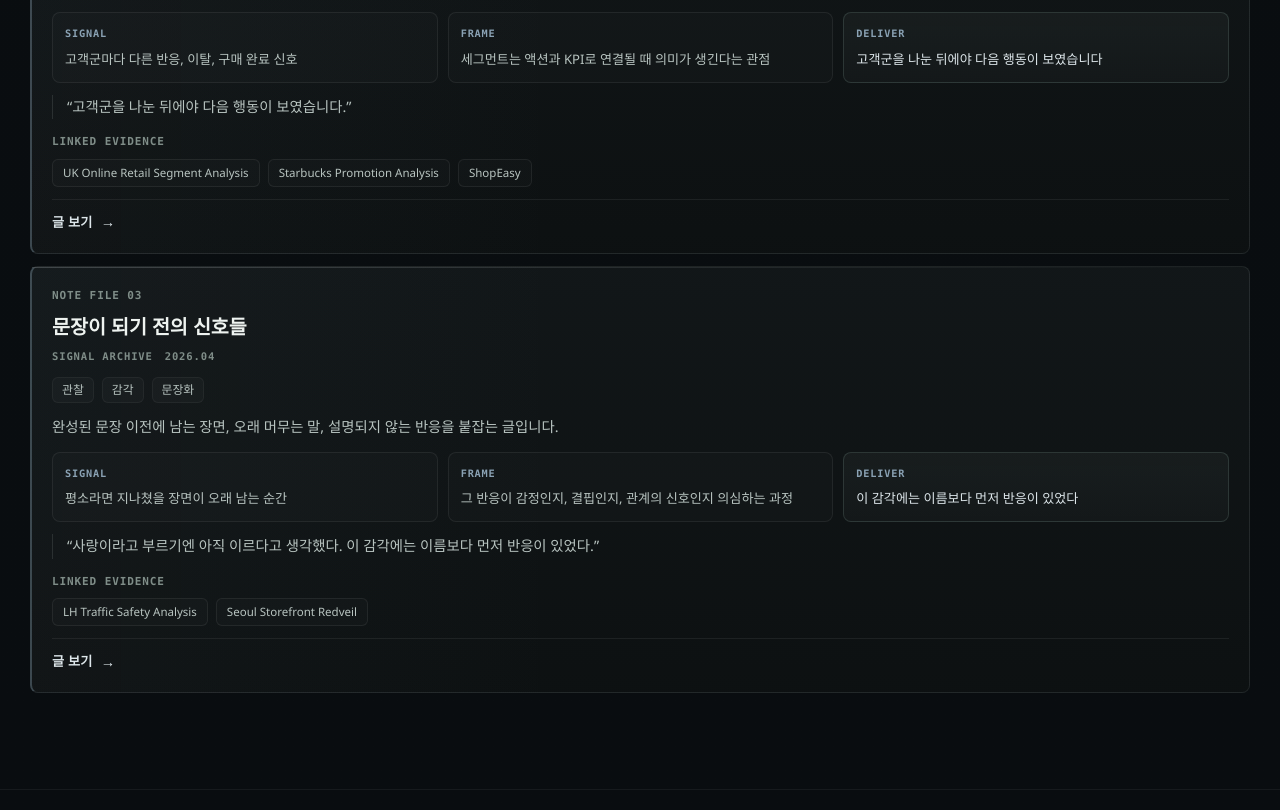
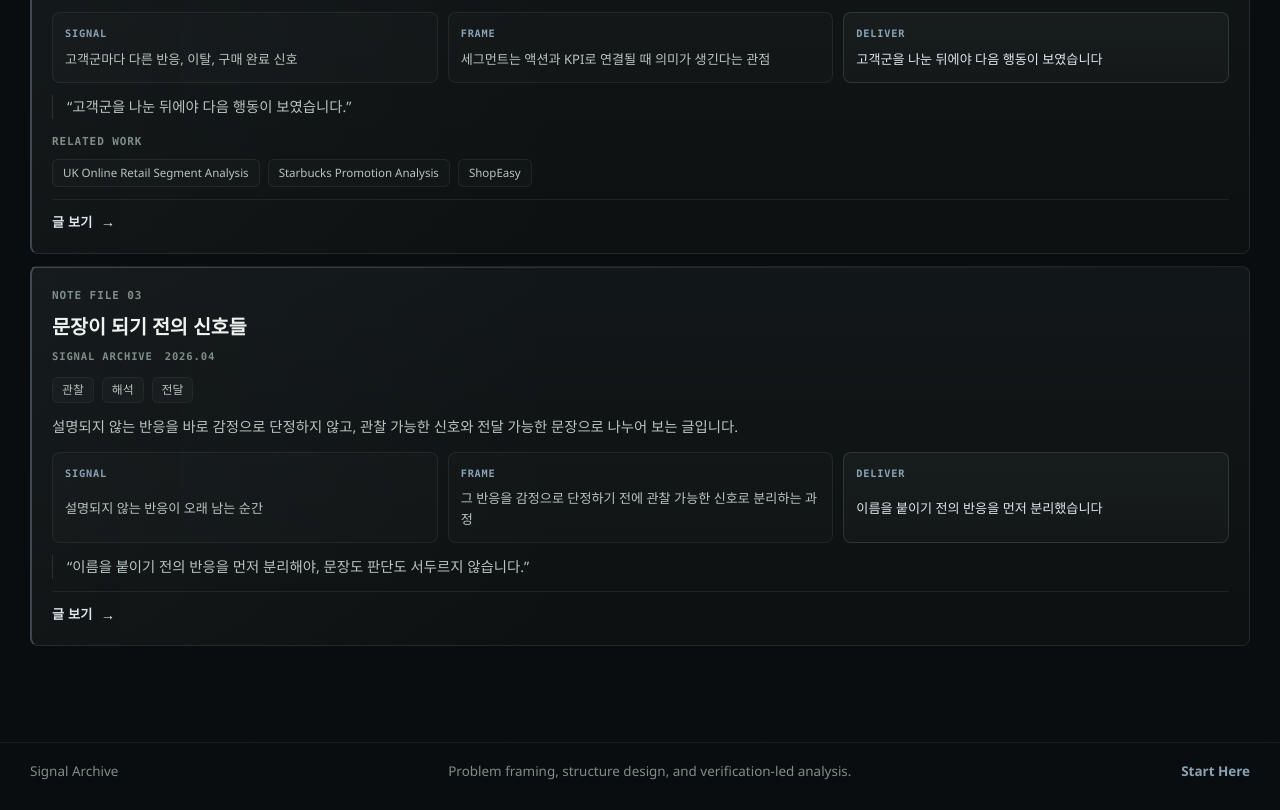
Before and after one commit to dffxonnb-cyber/signal-archive, a Next.js app: page /writing in a window 1280 px wide. Shown: the part 1580-2390 px from the top of the page. Built offline with nearby package versions, Linux system fonts and the light colour scheme.

Commit message:
soften literary note overview mismatch

```diff
--- a/app/writing/page.tsx
+++ b/app/writing/page.tsx
@@ -142,7 +142,7 @@ export default function WritingPage() {
 
                 {entry.relatedProjects.length > 0 ? (
                   <div className={styles.relatedProjects}>
-                    <span className={styles.noteLabel}>Linked Evidence</span>
+                    <span className={styles.noteLabel}>Related Work</span>
                     <div className={styles.projectPills}>
                       {entry.relatedProjects.map((slug) => (
                         <Link className={styles.projectPill} href={`/projects/${slug}`} key={slug}>
--- a/content/writing.ts
+++ b/content/writing.ts
@@ -32,22 +32,22 @@ export const writingEntries: WritingEntry[] = ([
     title: "문장이 되기 전의 신호들",
     platform: "Signal Archive",
     summary:
-      "완성된 문장 이전에 남는 장면, 오래 머무는 말, 설명되지 않는 반응을 붙잡는 글입니다.",
+      "설명되지 않는 반응을 바로 감정으로 단정하지 않고, 관찰 가능한 신호와 전달 가능한 문장으로 나누어 보는 글입니다.",
     lead:
       "글은 완성된 문장에서 시작되지 않았습니다. 먼저 남는 장면, 이상하게 오래 머무는 말, 설명되지 않는 반응이 있었습니다.",
     excerpt:
-      "사랑이라고 부르기엔 아직 이르다고 생각했다. 이 감각에는 이름보다 먼저 반응이 있었다.",
+      "이름을 붙이기 전의 반응을 먼저 분리해야, 문장도 판단도 서두르지 않습니다.",
     href: "/writing/signals-before-polish",
     linkKind: "internal",
     status: "published",
-    categories: ["관찰", "감각", "문장화"],
-    relatedProjects: ["lh-traffic-safety-analysis", "seoul-storefront-redveil"],
+    categories: ["관찰", "해석", "전달"],
+    relatedProjects: [],
     publishedAt: "2026.04",
     lens: {
-      observe: "평소라면 지나쳤을 장면이 오래 남는 순간",
+      observe: "설명되지 않는 반응이 오래 남는 순간",
       interpret:
-        "그 반응이 감정인지, 결핍인지, 관계의 신호인지 의심하는 과정",
-      sentence: "이 감각에는 이름보다 먼저 반응이 있었다",
+        "그 반응을 감정으로 단정하기 전에 관찰 가능한 신호로 분리하는 과정",
+      sentence: "이름을 붙이기 전의 반응을 먼저 분리했습니다",
     },
     bodySections: [
       {
```
